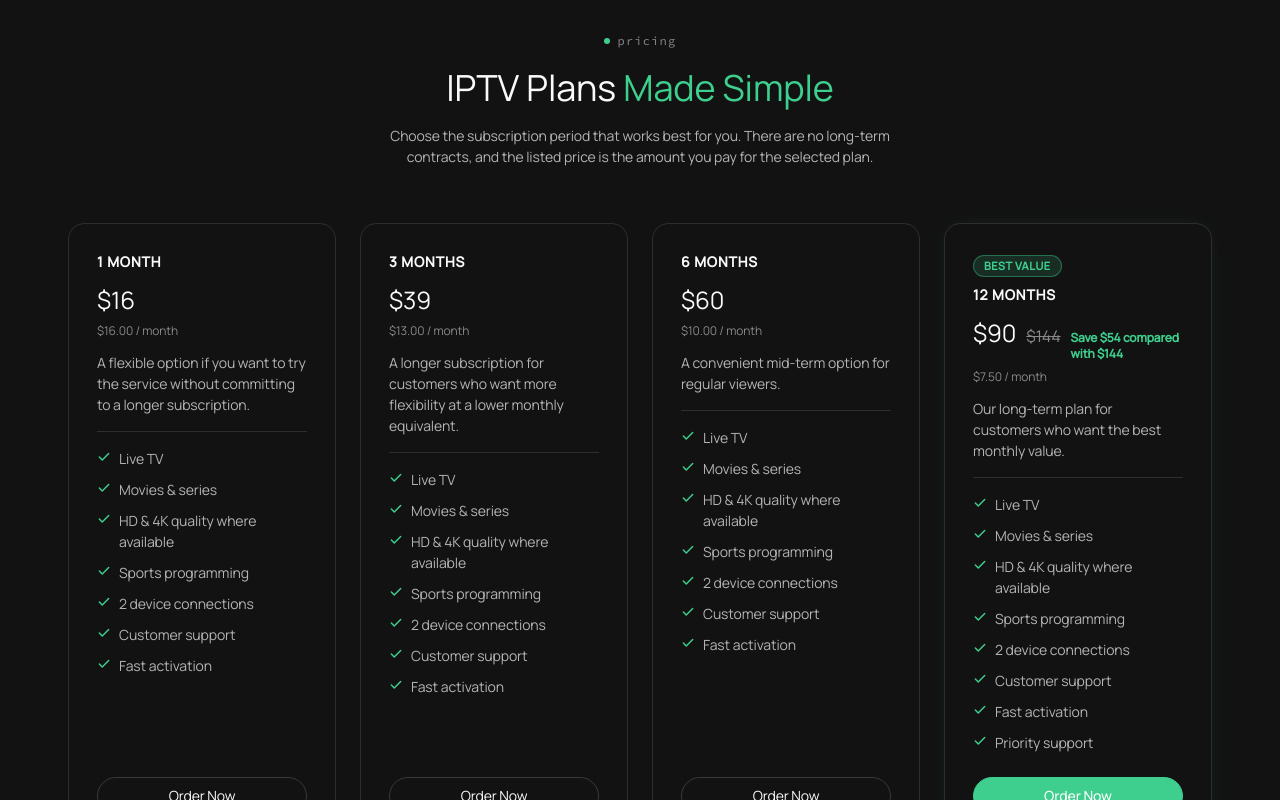
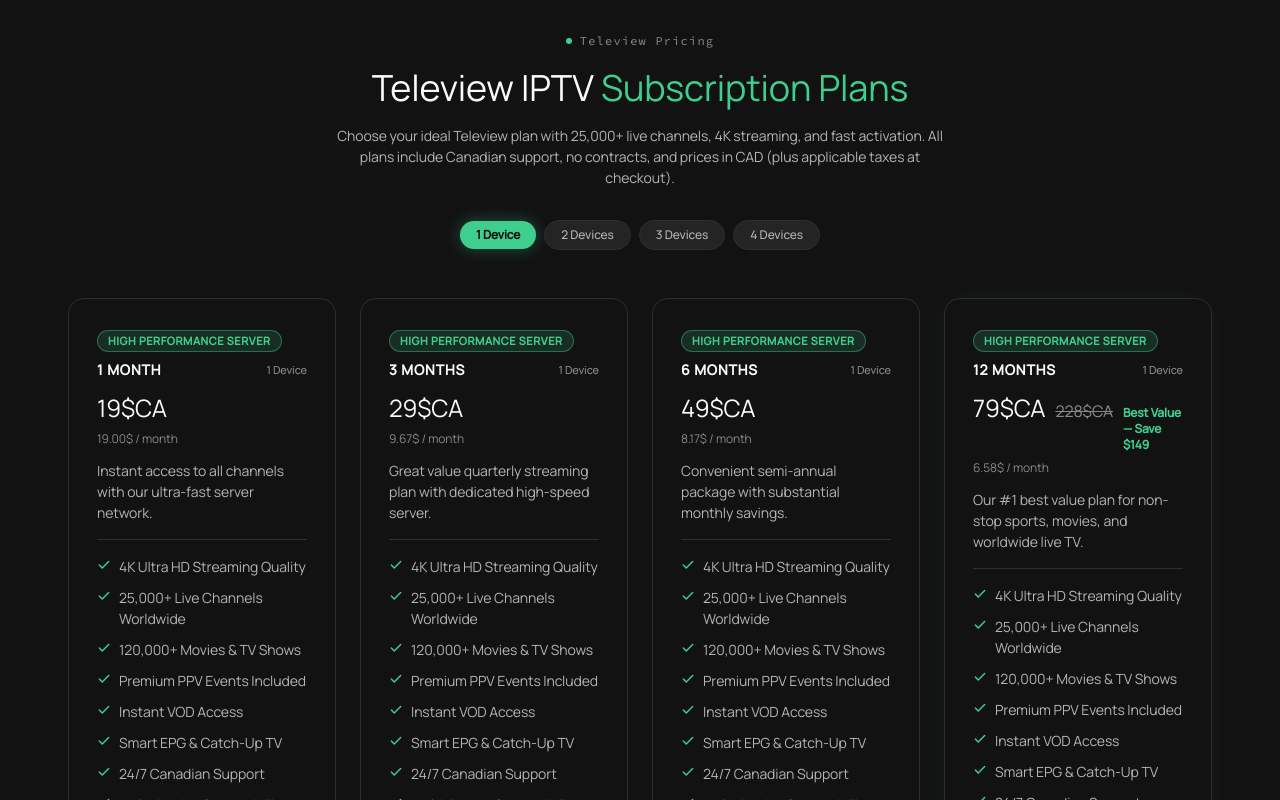
Before and after one commit to EcoTV-jpg/web, a React (Vite) app: page / in a window 1280 px wide. Shown: the part 4460-5260 px from the top of the page. Built offline with nearby package versions, Linux system fonts and the light colour scheme.

Commit message:
feat(pricing): update pricing plans to CAD format with device selector and Interac badge

```diff
--- a/src/components/Pricing.tsx
+++ b/src/components/Pricing.tsx
@@ -1,15 +1,55 @@
+import { useState } from "react";
 import { Check, ShieldCheck, Zap } from "lucide-react";
 import Reveal from "./Reveal";
 import { Accent, GhostButton, GreenButton } from "./ui";
 import { plans, pricingHeader } from "../data/site";
 
-/* Monochrome payment marks */
+const deviceOptions = [
+  { count: 1, label: "1 Device" },
+  { count: 2, label: "2 Devices" },
+  { count: 3, label: "3 Devices" },
+  { count: 4, label: "4 Devices" },
+];
+
+/* Pricing multipliers for device connections */
+const devicePricing: Record<number, Record<string, { price: string; billing: string; save?: string }>> = {
+  1: {
+    "1 Month": { price: "19$CA", billing: "19.00$ / month" },
+    "3 Months": { price: "29$CA", billing: "9.67$ / month" },
+    "6 Months": { price: "49$CA", billing: "8.17$ / month" },
+    "12 Months": { price: "79$CA", billing: "6.58$ / month", save: "Best Value — Save $149" },
+  },
+  2: {
+    "1 Month": { price: "29$CA", billing: "29.00$ / month" },
+    "3 Months": { price: "49$CA", billing: "16.33$ / month" },
+    "6 Months": { price: "79$CA", billing: "13.17$ / month" },
+    "12 Months": { price: "129$CA", billing: "10.75$ / month", save: "Best Value — Save $219" },
+  },
+  3: {
+    "1 Month": { price: "39$CA", billing: "39.00$ / month" },
+    "3 Months": { price: "69$CA", billing: "23.00$ / month" },
+    "6 Months": { price: "109$CA", billing: "18.17$ / month" },
+    "12 Months": { price: "169$CA", billing: "14.08$ / month", save: "Best Value — Save $299" },
+  },
+  4: {
+    "1 Month": { price: "49$CA", billing: "49.00$ / month" },
+    "3 Months": { price: "89$CA", billing: "29.67$ / month" },
+    "6 Months": { price: "139$CA", billing: "23.17$ / month" },
+    "12 Months": { price: "209$CA", billing: "17.42$ / month", save: "Best Value — Save $379" },
+  },
+};
+
+/* Monochrome payment marks with Interac e-Transfer */
 function PaymentMarks() {
   return (
     <div
-      className="mt-12 flex flex-wrap items-center justify-center gap-x-7 gap-y-4 text-smoke"
+      className="mt-12 flex flex-wrap items-center justify-center gap-x-6 gap-y-4 text-smoke"
       aria-label="Accepted payment methods"
     >
+      <span className="inline-flex items-center gap-1.5 rounded-[4px] border border-amber-500/40 bg-amber-500/10 px-2.5 py-1 text-[11px] font-semibold tracking-wider text-amber-300">
+        <span className="size-1.5 rounded-full bg-amber-400" aria-hidden="true" />
+        Interac e-Transfer
+      </span>
       <span className="text-[14px] font-medium italic tracking-wide">VISA</span>
       <svg viewBox="0 0 40 22" className="h-[18px] w-auto" aria-hidden="true">
         <circle cx="15" cy="11" r="9" fill="var(--color-graphite)" />
@@ -22,61 +62,95 @@
           <circle cx="10" cy="10" r="8.5" fill="none" stroke="currentColor" strokeWidth={2} />
           <path d="M10 5.2c2.7 0 4.8 2.1 4.8 4.8h-2.4a2.4 2.4 0 1 0 0 0zM14.8 10c0 2.7-2.1 4.8-4.8 4.8z" fill="currentColor" />
         </svg>
-        coinbase
+        Crypto
       </span>
     </div>
   );
 }
 
 export default function Pricing() {
+  const [selectedDevices, setSelectedDevices] = useState(1);
+
   return (
     <section id="pricing" className="section-y relative scroll-mt-16" aria-labelledby="pricing-heading">
       <div className="container-x">
         <Reveal className="text-center">
           <p className="label-mono flex items-center justify-center gap-2">
             <span className="size-1.5 rounded-full bg-phosphor-green" aria-hidden="true" />
-            pricing
+            {pricingHeader.kicker || "Teleview Pricing"}
           </p>
           <h2 id="pricing-heading" className="t-h2 mt-4 text-balance">
-            IPTV Plans <Accent>Made Simple</Accent>
+            Teleview IPTV <Accent>Subscription Plans</Accent>
           </h2>
-          <p className="t-body-sm mx-auto mt-4 max-w-[560px] text-silver-mist leading-relaxed">
+          <p className="t-body-sm mx-auto mt-4 max-w-[620px] text-silver-mist leading-relaxed">
             {pricingHeader.subhead}
           </p>
+
+          {/* Interactive Device Selector */}
+          <div className="mt-8 flex flex-wrap items-center justify-center gap-2">
+            {deviceOptions.map((opt) => {
+              const isActive = selectedDevices === opt.count;
+              return (
+                <button
+                  key={opt.count}
+                  type="button"
+                  onClick={() => setSelectedDevices(opt.count)}
+                  className={`rounded-full px-4 py-1.5 text-xs font-medium transition-all duration-200 ${
+                    isActive
+                      ? "bg-phosphor-green text-obsidian font-semibold shadow-[0_0_16px_rgba(62,207,142,0.35)]"
+                      : "border border-charcoal bg-ash text-silver-mist hover:border-graphite hover:text-snow"
+                  }`}
+                  aria-pressed={isActive}
+                >
+                  {opt.label}
+                </button>
+              );
+            })}
+          </div>
         </Reveal>
 
-        <div className="mt-14 grid gap-6 sm:grid-cols-2 xl:grid-cols-4">
-          {plans.map((plan, i) => (
+        <div className="mt-12 grid gap-6 sm:grid-cols-2 xl:grid-cols-4">
+          {plans.map((plan, i) => {
+            const activeData = devicePricing[selectedDevices]?.[plan.name] || {
+              price: plan.price,
+              billing: plan.billingText,
+              save: plan.save,
+            };
+
+            return (
               <Reveal key={plan.name} delay={i * 0.07} className="h-full">
                 <article
                   className={`card card-hover relative flex h-full flex-col p-6 sm:p-7 ${
                     plan.mostValue ? "border-phosphor-green/50 shadow-[0_0_24px_-8px_rgba(62,207,142,0.15)]" : ""
                   }`}
                 >
-                {/* Badge if present */}
-                {plan.badge && (
+                  {/* High Performance Server badge */}
                   <div className="mb-2">
                     <span className="inline-block rounded-full bg-phosphor-green/15 border border-phosphor-green/40 px-2.5 py-0.5 text-[11px] font-semibold uppercase tracking-wider text-phosphor-green">
-                      {plan.badge}
+                      {plan.badge || "High Performance Server"}
                     </span>
                   </div>
-                )}
 
+                  <div className="flex items-center justify-between">
                     <h3 className="text-sm font-semibold uppercase tracking-[0.06em] text-snow">{plan.name}</h3>
+                    <span className="text-[11px] font-medium text-smoke">
+                      {selectedDevices} {selectedDevices === 1 ? "Device" : "Devices"}
+                    </span>
+                  </div>
 
                   {/* Price Display */}
                   <div className="mt-3 flex items-baseline gap-2.5">
-                  <span className="t-heading-sm leading-none text-snow">{plan.price}</span>
-                  {plan.originalPrice && (
+                    <span className="t-heading-sm leading-none text-snow">{activeData.price}</span>
+                    {plan.originalPrice && selectedDevices === 1 && (
                       <span className="text-base font-normal text-smoke line-through">{plan.originalPrice}</span>
                     )}
-                  {plan.save && (
-                    <span className="text-xs font-semibold text-phosphor-green">{plan.save}</span>
+                    {activeData.save && (
+                      <span className="text-xs font-semibold text-phosphor-green">{activeData.save}</span>
                     )}
                   </div>
 
                   {/* Billing subtext */}
-                <p className="t-caption mt-1.5 text-xs text-silver-mist">{plan.billingText}</p>
+                  <p className="t-caption mt-1.5 text-xs text-silver-mist">{activeData.billing}</p>
 
                   {/* Description */}
                   <p className="t-body-sm mt-3 text-xs text-smoke leading-relaxed">{plan.description}</p>
@@ -98,9 +172,9 @@
                   {/* Card Footer */}
                   <div className="mt-auto pt-6">
                     {plan.mostValue ? (
-                    <GreenButton className="w-full">{plan.ctaText || "Order Now"}</GreenButton>
+                      <GreenButton className="w-full">{plan.ctaText || "Get this plan"}</GreenButton>
                     ) : (
-                    <GhostButton className="w-full">{plan.ctaText || "Order Now"}</GhostButton>
+                      <GhostButton className="w-full">{plan.ctaText || "Get this plan"}</GhostButton>
                     )}
 
                     {/* Guarantee & Delivery sub-notes */}
@@ -119,7 +193,8 @@
                   </div>
                 </article>
               </Reveal>
-          ))}
+            );
+          })}
         </div>
 
         <Reveal delay={0.15}>
--- a/src/components/SEO.tsx
+++ b/src/components/SEO.tsx
@@ -254,7 +254,7 @@
       "@type": "Offer",
       name: `${siteConfig.name} - ${p.name}`,
       price: `${parseFloat(rawPrice).toFixed(2)}`,
-      priceCurrency: "USD",
+      priceCurrency: "CAD",
       availability: "https://schema.org/InStock",
       url: `${siteConfig.url}/#pricing`,
       priceValidUntil: "2027-12-31",
@@ -283,7 +283,7 @@
     image: `${siteConfig.url}${siteConfig.socialImage}`,
     offers: {
       "@type": "AggregateOffer",
-      priceCurrency: "USD",
+      priceCurrency: "CAD",
       lowPrice: minPrice,
       highPrice: maxPrice,
       offerCount: offerItems.length,
--- a/src/data/site.ts
+++ b/src/data/site.ts
@@ -176,85 +176,93 @@
 }
 
 export const pricingHeader = {
-  heading: "IPTV Plans Made Simple",
-  subhead: "Choose the subscription period that works best for you. There are no long-term contracts, and the listed price is the amount you pay for the selected plan.",
+  kicker: "Teleview Pricing",
+  heading: "Teleview IPTV Subscription Plans",
+  subhead:
+    "Choose your ideal Teleview plan with 25,000+ live channels, 4K streaming, and fast activation. All plans include Canadian support, no contracts, and prices in CAD (plus applicable taxes at checkout).",
 };
 
 export const plans: Plan[] = [
   {
     name: "1 Month",
-    price: "$16",
-    billingText: "$16.00 / month",
-    description: "A flexible option if you want to try the service without committing to a longer subscription.",
+    price: "19$CA",
+    billingText: "19.00$ / month",
+    badge: "High Performance Server",
+    description: "Instant access to all channels with our ultra-fast server network.",
     features: [
-      "Live TV",
-      "Movies & series",
-      "HD & 4K quality where available",
-      "Sports programming",
-      "2 device connections",
-      "Customer support",
-      "Fast activation",
+      "4K Ultra HD Streaming Quality",
+      "25,000+ Live Channels Worldwide",
+      "120,000+ Movies & TV Shows",
+      "Premium PPV Events Included",
+      "Instant VOD Access",
+      "Smart EPG & Catch-Up TV",
+      "24/7 Canadian Support",
+      "Multi-Device Compatibility",
     ],
-    ctaText: "Order Now",
+    ctaText: "Get this plan",
     guaranteeText: "14-day money-back guarantee",
     deliveryNote: "Login details emailed after successful payment",
   },
   {
     name: "3 Months",
-    price: "$39",
-    billingText: "$13.00 / month",
-    description: "A longer subscription for customers who want more flexibility at a lower monthly equivalent.",
+    price: "29$CA",
+    billingText: "9.67$ / month",
+    badge: "High Performance Server",
+    description: "Great value quarterly streaming plan with dedicated high-speed server.",
     features: [
-      "Live TV",
-      "Movies & series",
-      "HD & 4K quality where available",
-      "Sports programming",
-      "2 device connections",
-      "Customer support",
-      "Fast activation",
+      "4K Ultra HD Streaming Quality",
+      "25,000+ Live Channels Worldwide",
+      "120,000+ Movies & TV Shows",
+      "Premium PPV Events Included",
+      "Instant VOD Access",
+      "Smart EPG & Catch-Up TV",
+      "24/7 Canadian Support",
+      "Multi-Device Compatibility",
     ],
-    ctaText: "Order Now",
+    ctaText: "Get this plan",
     guaranteeText: "14-day money-back guarantee",
     deliveryNote: "Login details emailed after successful payment",
   },
   {
     name: "6 Months",
-    price: "$60",
-    billingText: "$10.00 / month",
-    description: "A convenient mid-term option for regular viewers.",
+    price: "49$CA",
+    billingText: "8.17$ / month",
+    badge: "High Performance Server",
+    description: "Convenient semi-annual package with substantial monthly savings.",
     features: [
-      "Live TV",
-      "Movies & series",
-      "HD & 4K quality where available",
-      "Sports programming",
-      "2 device connections",
-      "Customer support",
-      "Fast activation",
+      "4K Ultra HD Streaming Quality",
+      "25,000+ Live Channels Worldwide",
+      "120,000+ Movies & TV Shows",
+      "Premium PPV Events Included",
+      "Instant VOD Access",
+      "Smart EPG & Catch-Up TV",
+      "24/7 Canadian Support",
+      "Multi-Device Compatibility",
     ],
-    ctaText: "Order Now",
+    ctaText: "Get this plan",
     guaranteeText: "14-day money-back guarantee",
     deliveryNote: "Login details emailed after successful payment",
   },
   {
     name: "12 Months",
-    price: "$90",
-    originalPrice: "$144",
-    billingText: "$7.50 / month",
-    description: "Our long-term plan for customers who want the best monthly value.",
-    save: "Save $54 compared with $144",
-    badge: "Best Value",
+    price: "79$CA",
+    originalPrice: "228$CA",
+    billingText: "6.58$ / month",
+    save: "Best Value — Save $149",
+    badge: "High Performance Server",
     mostValue: true,
+    description: "Our #1 best value plan for non-stop sports, movies, and worldwide live TV.",
     features: [
-      "Live TV",
-      "Movies & series",
-      "HD & 4K quality where available",
-      "Sports programming",
-      "2 device connections",
-      "Customer support",
-      "Fast activation",
-      "Priority support",
+      "4K Ultra HD Streaming Quality",
+      "25,000+ Live Channels Worldwide",
+      "120,000+ Movies & TV Shows",
+      "Premium PPV Events Included",
+      "Instant VOD Access",
+      "Smart EPG & Catch-Up TV",
+      "24/7 Canadian Support",
+      "Multi-Device Compatibility",
     ],
-    ctaText: "Order Now",
+    ctaText: "Get this plan",
     guaranteeText: "14-day money-back guarantee",
     deliveryNote: "Login details emailed after successful payment",
   },
```
Lines whose indentation alone changed are shown as unchanged.
